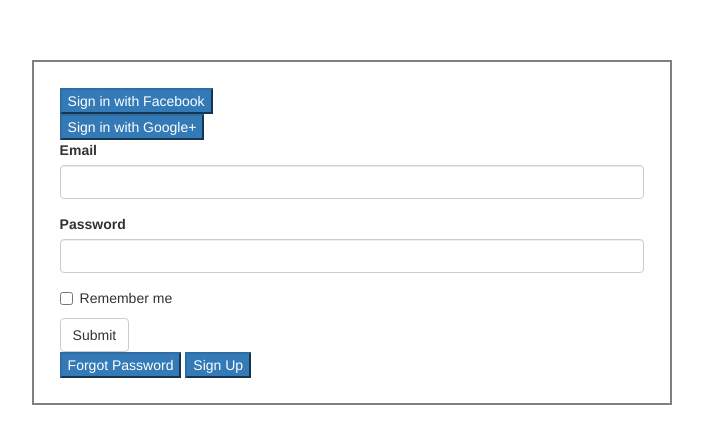
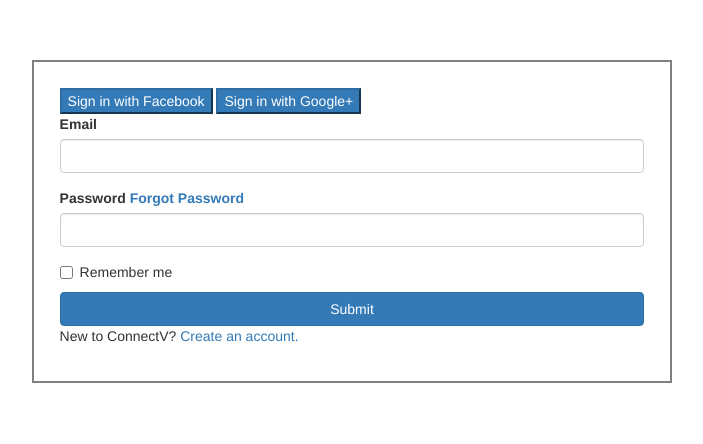
Before and after one commit to amahajan02/ConnectV, a plain HTML site: page index.html in a window 1280 px wide. Shown: the part 132-576 px from the top of the page, without its empty margins (288-991 px from the left). Drawn offline with nearby package versions, Linux system fonts and the light colour scheme.

Commit message:
Add files via upload

```diff
--- a/index.html
+++ b/index.html
@@ -9,11 +9,9 @@
 		<link rel="stylesheet" href="resources/common.css" type="text/css">
 	</head>
 	<body>
-		<div id="loginDiv">
-			<div>
+		<div id="loginDiv" class="auth-form-body mt-3">
+			<div class="btn-group">
 				<button class="btn-primary">Sign in with Facebook</button>
-			</div>
-			<div>
 				<button class="btn-primary">Sign in with Google+</button>
 			</div>
 			<form>
@@ -22,16 +20,16 @@
 					<input type="email" id="userName" class="form-control"></input>
 				</div>
 				<div class="form-group">
-					<label for="pwd">Password</label>
+					<label for="pwd" id="pwdLabel">Password
+						<a href="" id="forgotPwd">Forgot Password</a></label>
 					<input type="password" id="pwd" class="form-control"></input>
 				</div>
 				<div class="checkbox">
 					<label for="rem"><input id ="rem" type="checkbox">Remember me</label>
 				</div>
-				<button type="submit" class="btn btn-default">Submit</button>
+				<button type="submit" class="btn btn-primary btn-block" id="submitBtn">Submit</button>
 			</form>
-			<button class="btn-primary">Forgot Password</button>
-			<button class="btn-primary">Sign Up</button>
+			<p id="signUp">New to ConnectV? <a href="">Create an account.</a></p>
 		</div>
 	</body>
 </html>
```
